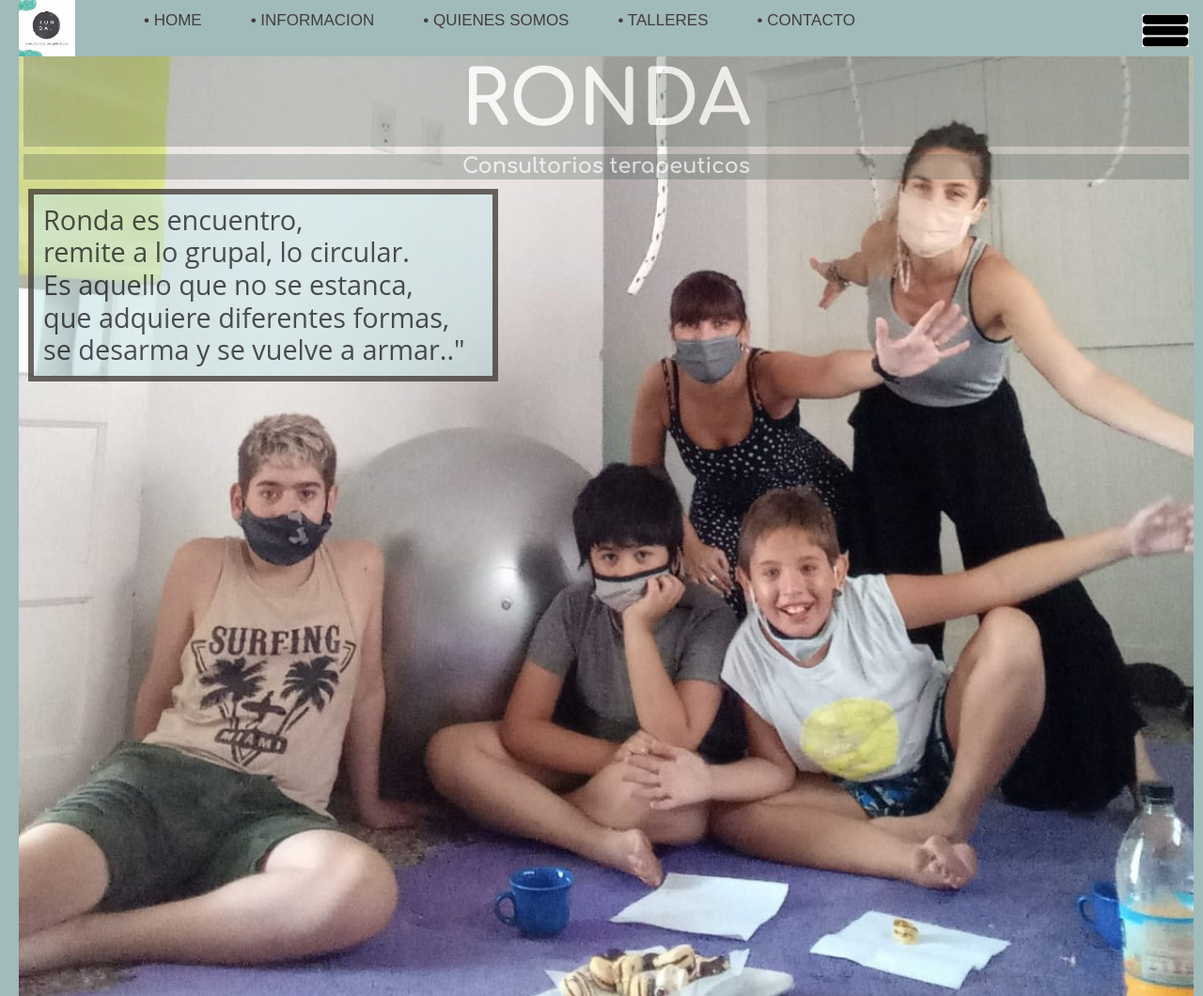
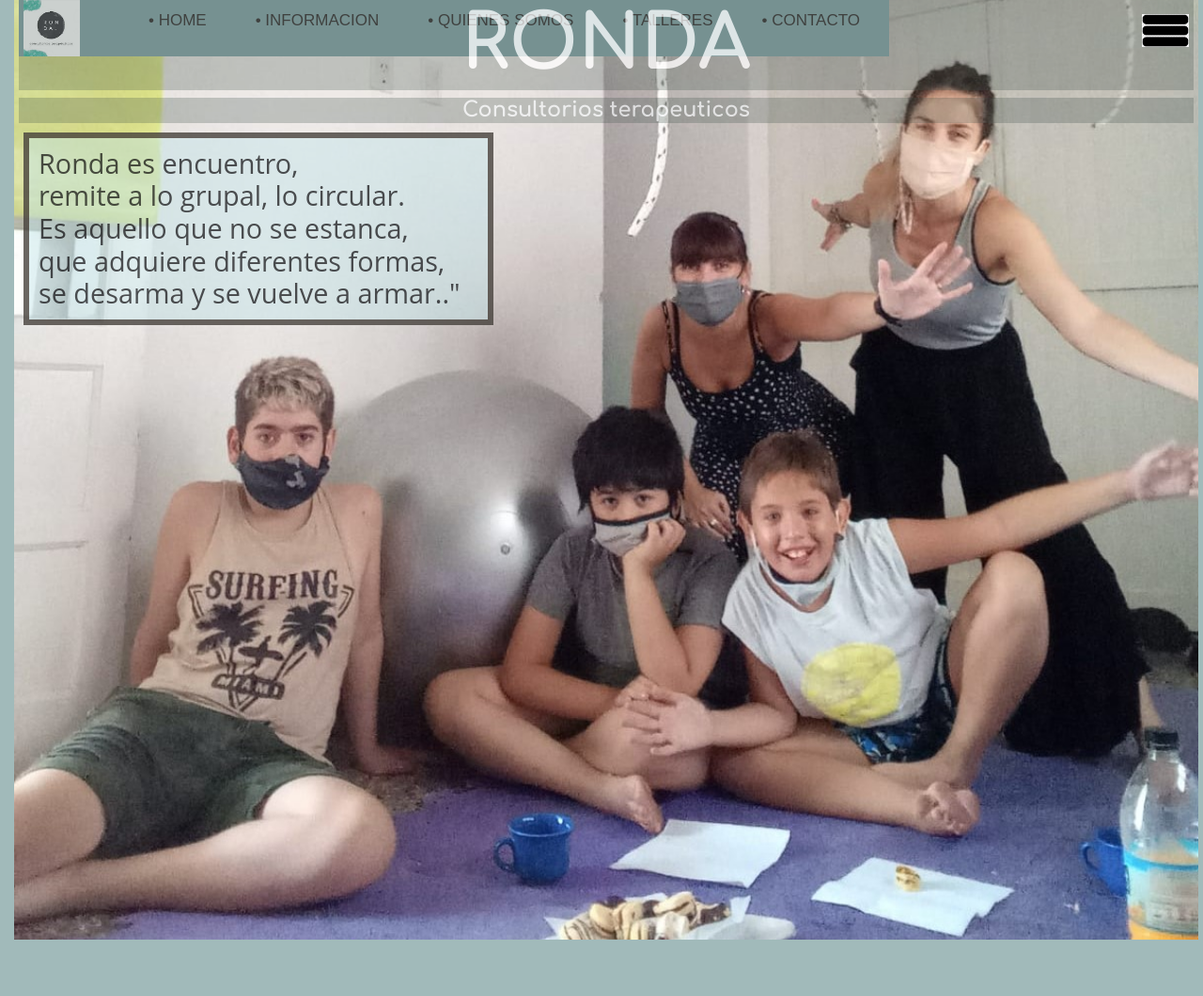
Before and after one commit to AbrilLombardo20/Programacionweb.Lombardo, a plain HTML site: page index.html in a window 1280 px wide. Shown: the top 1060 px of the page at 94% size. Drawn offline with nearby package versions, Linux system fonts and the light colour scheme.

Commit message:
Cambios finales

```diff
--- a/index.html
+++ b/index.html
@@ -15,6 +15,7 @@
 
 </head>
 <body>
+    <header>
     <div class="menu-btn" id="menu-btn">
         <img src="./barra.png" alt="">
     </div>
@@ -40,7 +41,7 @@
             </ul>
 
         </nav>
-
+    </header>
    <!-- <header>
         <span id="col-izq"></span><img id="logo-menu" src="./descarga.jpg"  alt="logo"></span>
         <span id="col-der">
--- a/styles.css
+++ b/styles.css
@@ -20,7 +20,7 @@ a{
   width: 50px;
   top: 15px;
   right: 10px;
-
+  z-index: 2;
 
 }
 
@@ -40,6 +40,8 @@ ul{
   align-items: center;
   height: 60px;
   padding: 20px 0;
+ position: fixed;
+ background-color: rgb(140, 169, 172);
 }
 
 .logo{
@@ -180,19 +182,7 @@ body{
     opacity: 80%;
   }
 
- /* #direccion{
-    background-color: rgba(195, 232, 236, 0.3);
-    width: 280px;
-    border: 0px;
-    padding: 30px;
-    font-size: 140%;
-    margin-left: 1000px;
-    margin-top: 250px;
-    color: black;
-    text-align: center;
-    opacity: 80%;
-    font-family: "Open Sans", sans-serif;
-}*/
+
 
 
 .container h1{
```
